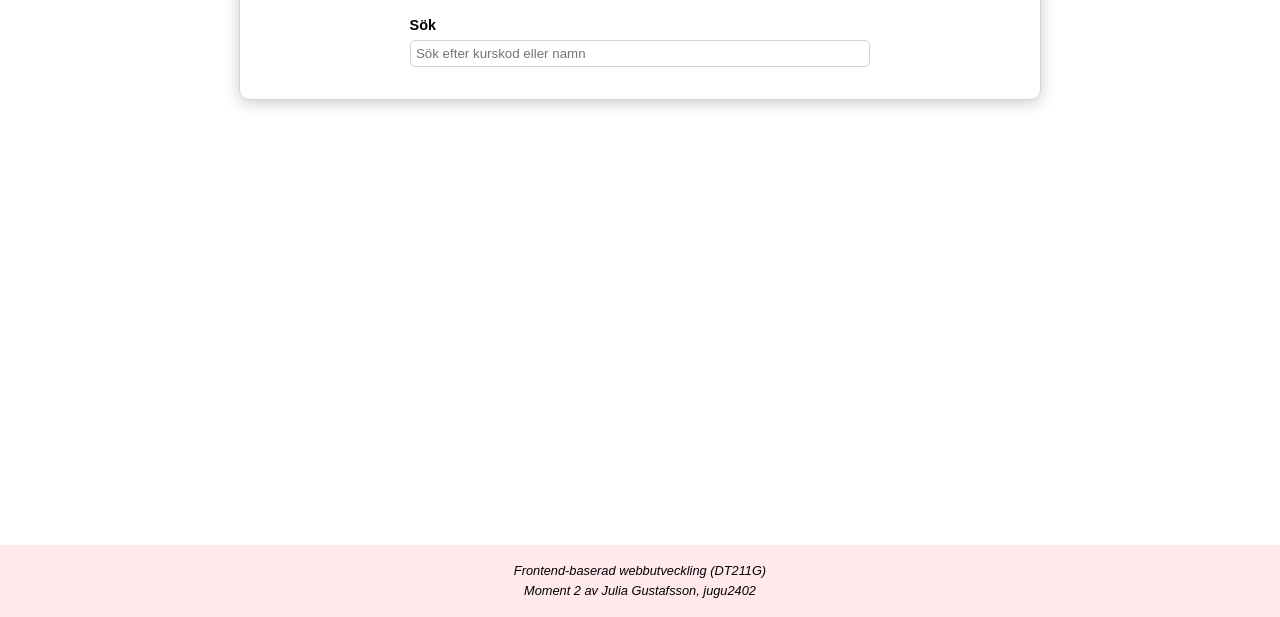
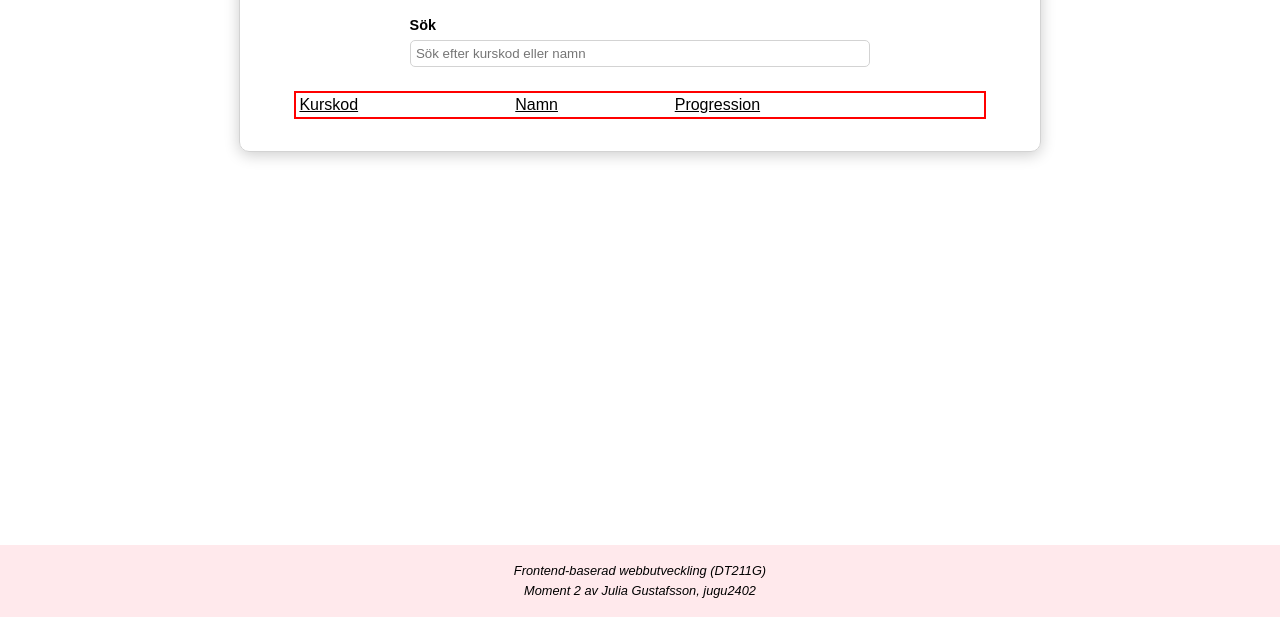
Before and after one commit to gustafsson96/dt211g-moment2, a website built with Parcel: page src/index.html in a window 1280 px wide. Shown: the part 183-800 px from the top of the page. Built offline with nearby package versions, Linux system fonts and the light colour scheme.

Commit message:
Add table to store course content in

```diff
--- a/src/css/style.css
+++ b/src/css/style.css
@@ -82,6 +82,18 @@ footer p {
     border-radius: 5px;
 }
 
+table {
+    border: 2px solid red;
+    width: 90%;
+    margin: 1em auto;
+}
+
+table th {
+    font-weight: lighter;
+    text-align: left;
+    text-decoration: underline;
+}
+
 /* media query for screens larger than 1600px */
 @media (min-width: 1600px) {
     main table {
--- a/src/index.html
+++ b/src/index.html
@@ -17,7 +17,7 @@
 <body>
     <!-- navigation bar -->
     <header class="navbar">
-            <a href="index.html">Moment 2</a>
+        <a href="index.html">Moment 2</a>
     </header>
     <main>
         <section class="main-container">
@@ -26,6 +26,18 @@
                 <label for="search">Sök</label>
                 <input type="search" id="search" placeholder="Sök efter kurskod eller namn">
             </div>
+            <table>
+                <thead>
+                <tr>
+                    <th>Kurskod</th>
+                    <th>Namn</th>
+                    <th>Progression</th>
+                </tr>
+            </thead>
+            <tbody>
+            </tbody>
+
+            </table>
         </section>
 
     </main>
```
